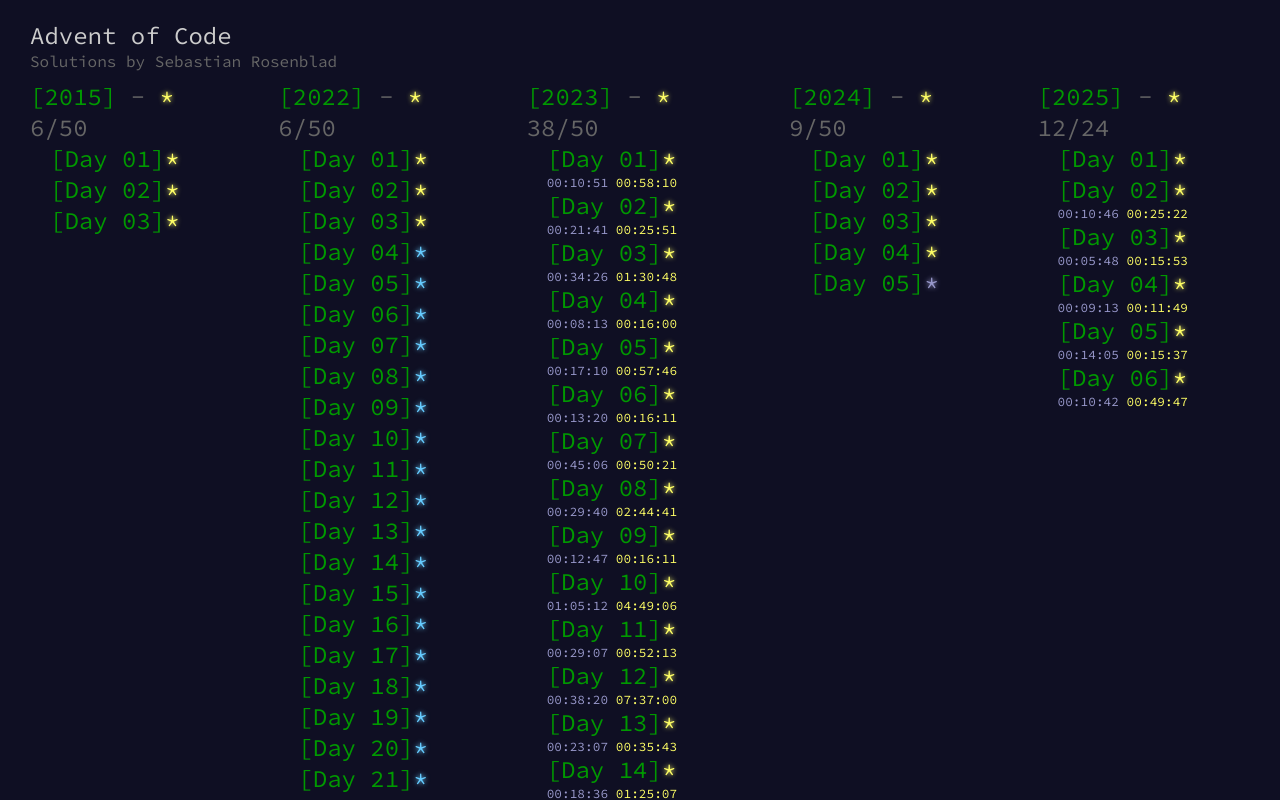
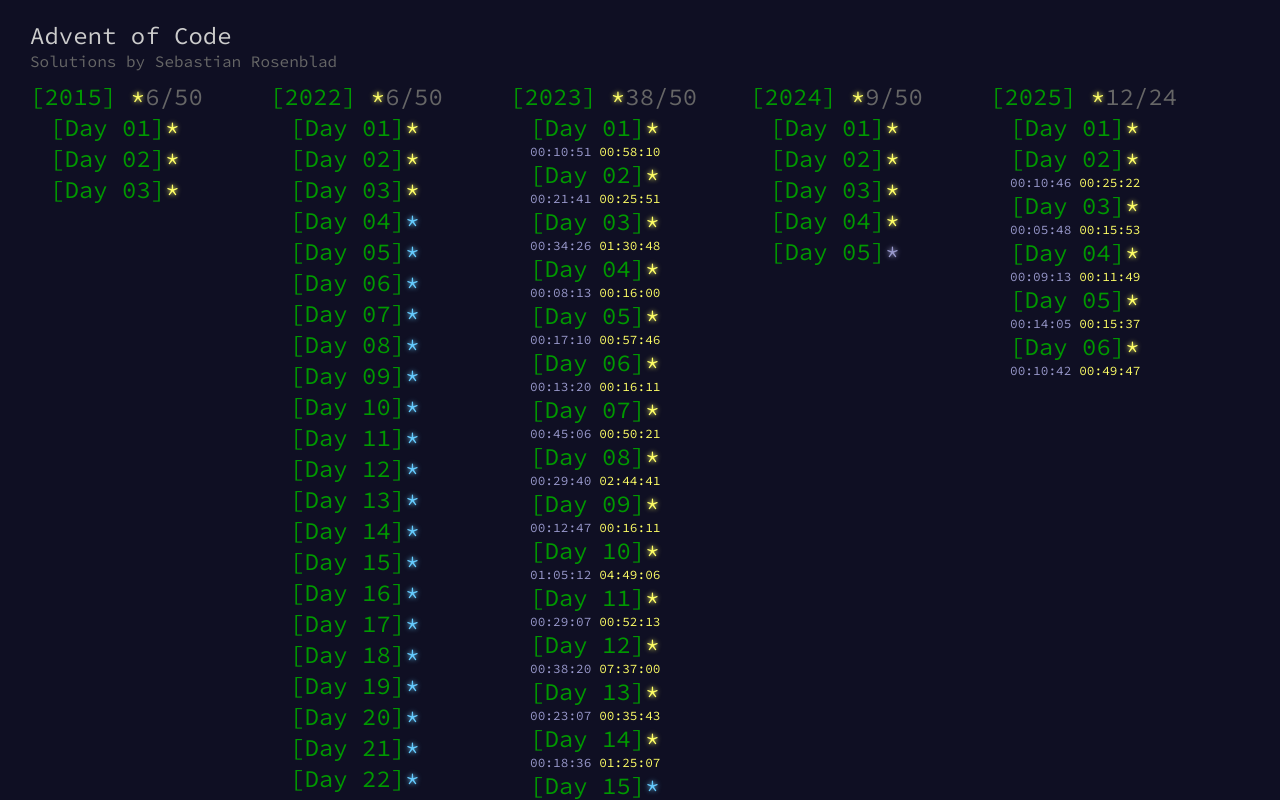
Before and after one commit to Sebastian-Rosenblad/aoc, a React (Create React App) app: page / in a window 1280 px wide. Shown: the top 800 px of the page. Built offline with nearby package versions, Linux system fonts and the light colour scheme.

Commit message:
style: improve main menu

```diff
--- a/src/home/index.tsx
+++ b/src/home/index.tsx
@@ -24,10 +24,10 @@
       </div>
       <ul className='years-list'>
         {Object.entries(groups).map(([year, items]) => (
-          <li key={year}>
+          <li key={year} className='year-list'>
             <h2>
               <a href={`https://adventofcode.com/${year}`} target='_blank' rel='noopener noreferrer'>[{year}]</a>
-              <span className='quiet'> - <Stars stars={['gold']} small />{getTotalStars(items)}/{year === '2025' ? 24 : 50}</span>
+              <span className='quiet'> <Stars stars={['gold']} small />{getTotalStars(items)}/{year === '2025' ? 24 : 50}</span>
             </h2>
             <ul>
               {items.map((c) => (
--- a/src/home/styles.scss
+++ b/src/home/styles.scss
@@ -30,6 +30,10 @@
   &.years-list {
     display: flex;
     gap: 50px;
+
+    li.year-list {
+      min-width: 190px;
+    }
   }
 }
 
```
